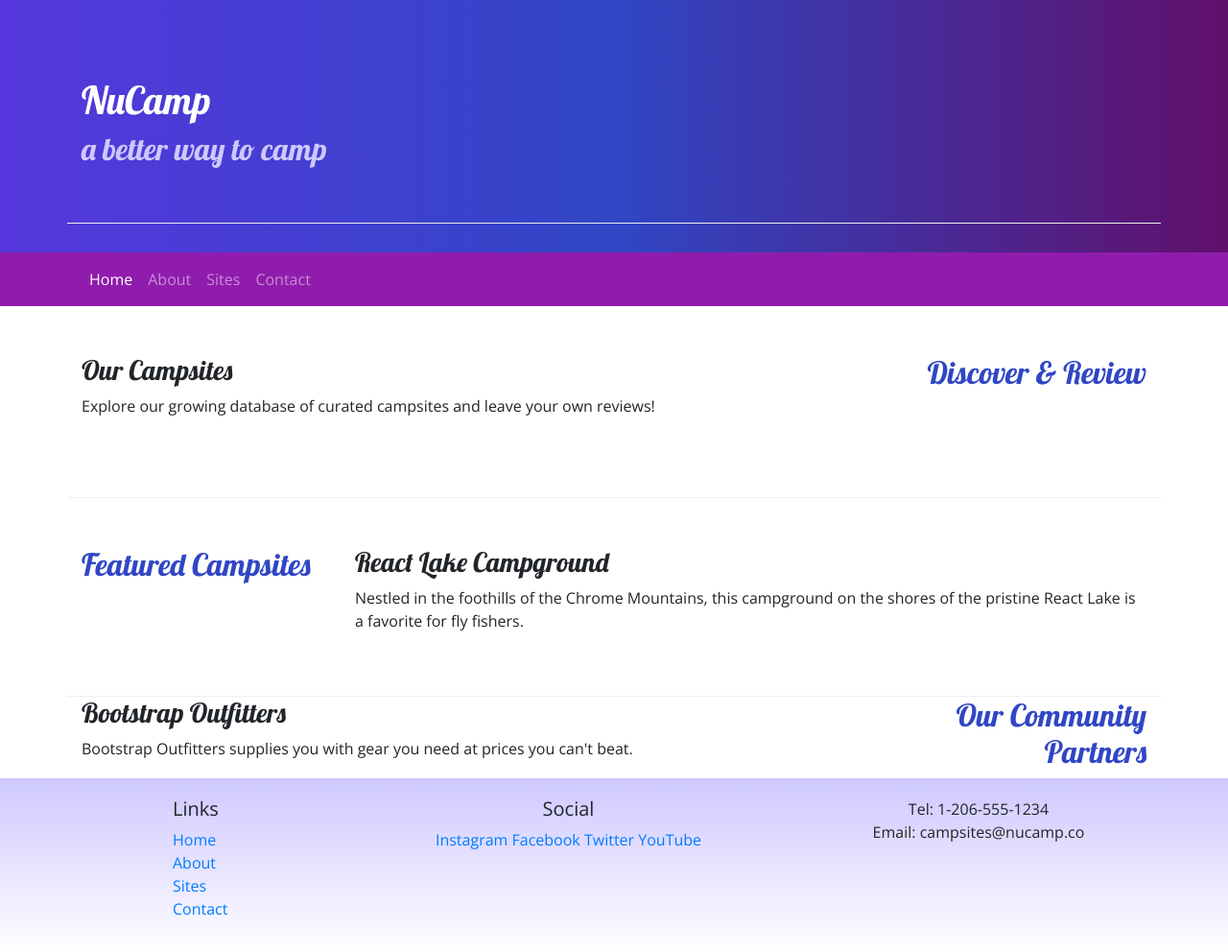
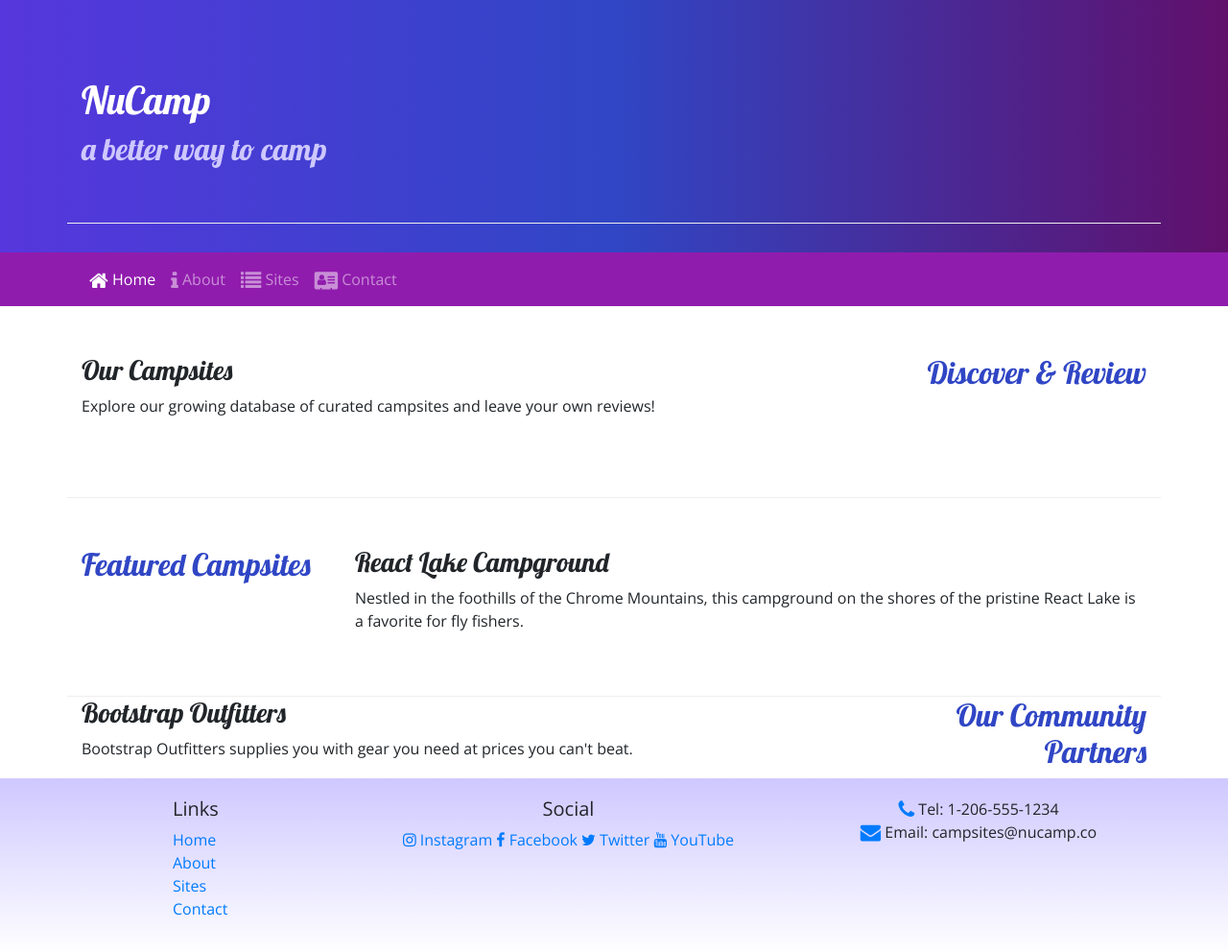
Before and after one commit to jvpink200/bootstrap-grid, a website: page index.html in a window 1280 px wide. Shown: the whole page at 96% size. Drawn offline with nearby package versions, Linux system fonts and the light colour scheme.

Commit message:
icons and fonts

```diff
--- a/index.html
+++ b/index.html
@@ -3,15 +3,16 @@
 
     <head>
         <!-- Required meta tags always come first -->
-        <meta charset="utf-8" />
-        <meta name="viewport" content="width=device-width, initial-scale=1" />
+        <meta charset="utf-8"/>
+        <meta name="viewport" content="width=device-width, initial-scale=1"/>
 
         <!-- Bootstrap CSS -->
-        <link rel="stylesheet" href="node_modules/bootstrap/dist/css/bootstrap.min.css" />
+        <link rel="stylesheet" href="node_modules/bootstrap/dist/css/bootstrap.min.css"/>
 
          <!-- Additional CSS must be placed after Bootstrap CSS -->
-        <link rel="stylesheet" href="https://fonts.googleapis.com/css?family=Lobster|Open+Sans" />
-        <link rel="stylesheet" href="css/styles.css" />
+        <link rel="stylesheet" href="https://fonts.googleapis.com/css?family=Lobster|Open+Sans"/>
+        <link rel="stylesheet" href="node_modules/font-awesome/css/font-awesome.min.css"/>
+        <link rel="stylesheet" href="css/styles.css"/>
         <title>NuCamp: A Better Way To Camp</title>
     </head>
 
@@ -34,10 +35,10 @@
             </button>
             <div class="collapse navbar-collapse" id="nucampNavbar">
                 <ul class="navbar-nav">
-                    <li class="nav-item active"><a class="nav-link" href="#">Home</a></li>
-                    <li class="nav-item"><a class="nav-link" href="aboutus.html">About</a></li>
-                    <li class="nav-item"><a class="nav-link" href="#">Sites</a></li>
-                    <li class="nav-item"><a class="nav-link" href="#">Contact</a></li>
+                    <li class="nav-item active"><a class="nav-link" href="#"><i class="fa fa-home fa-lg"></i> Home</a></li>
+                    <li class="nav-item"><a class="nav-link" href="aboutus.html"><i class="fa fa-info fa-lg"></i> About</a></li>
+                    <li class="nav-item"><a class="nav-link" href="#"><i class="fa fa-list fa-lg"></i> Sites</a></li>
+                    <li class="nav-item"><a class="nav-link" href="#"><i class="fa fa-address-card fa-lg"></i> Contact</a></li>
                 </ul>
             </div>
         </div>
@@ -89,14 +90,14 @@
                 </div>
                 <div class="col-6 col-sm-5 text-center">
                     <h5>Social</h5>
-                    <a href="http://instagram.com/">Instagram</a>
-                    <a href="http://facebook.com/">Facebook</a>
-                    <a href="http://twitter.com/">Twitter</a>
-                    <a href="http://youtube.com/">YouTube</a>
+                    <a href="http://instagram.com/"><i class="fa fa-instagram"></i> Instagram</a>
+                    <a href="http://facebook.com/"><i class="fa fa-facebook"></i> Facebook</a>
+                    <a href="http://twitter.com/"><i class="fa fa-twitter"></i> Twitter</a>
+                    <a href="http://youtube.com/"><i class="fa fa-youtube"></i> YouTube</a>
                 </div>
                 <div class="col-sm-4 text-center">
-                    Tel: 1-206-555-1234<br />
-                    Email: campsites@nucamp.co
+                    <i class="fa fa-phone fa-lg text-primary"></i> Tel: 1-206-555-1234<br />
+                    <i class="fa fa-envelope fa-lg text-primary"></i> Email: campsites@nucamp.co
                 </div>
             </div>
         </div>
--- a/package.json
+++ b/package.json
@@ -15,6 +15,7 @@
   },
   "dependencies": {
     "bootstrap": "^4.5.2",
+    "font-awesome": "^4.7.0",
     "jquery": "^3.5.1",
     "popper.js": "^1.16.1"
   }
```
Also changed, not shown: aboutus.html (+11 -10 lines), 1 other file.
